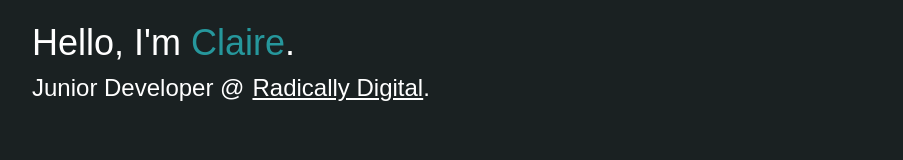
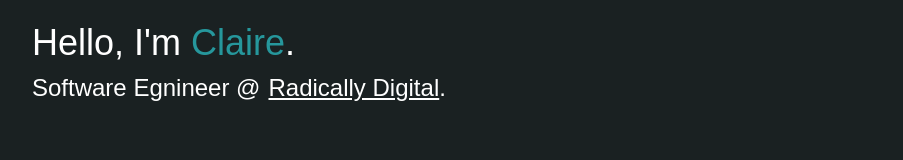
Before and after one commit to dotclaire/dotclaire.im, a Gatsby site: page / in a window 1280 px wide. Shown: the part 338-498 px from the top of the page, without its empty margins (178-1081 px from the left). Built offline with nearby package versions, Linux system fonts and the light colour scheme; Gatsby itself is replaced by a stand-in of ours.

Commit message:
Update role

```diff
--- a/src/pages/index.js
+++ b/src/pages/index.js
@@ -15,7 +15,7 @@ export default class IndexPage extends React.Component {
               Hello, I'm <span className="text-secondary">Claire</span>.
             </h1>
             <h2 className="text-2xl text-white">
-              Junior Developer &#64;
+              Software Egnineer &#64;
               <a
                 className="text-2xl text-white hover:text-rad underline pl-2"
                 href="https://radically.digital/"
```
